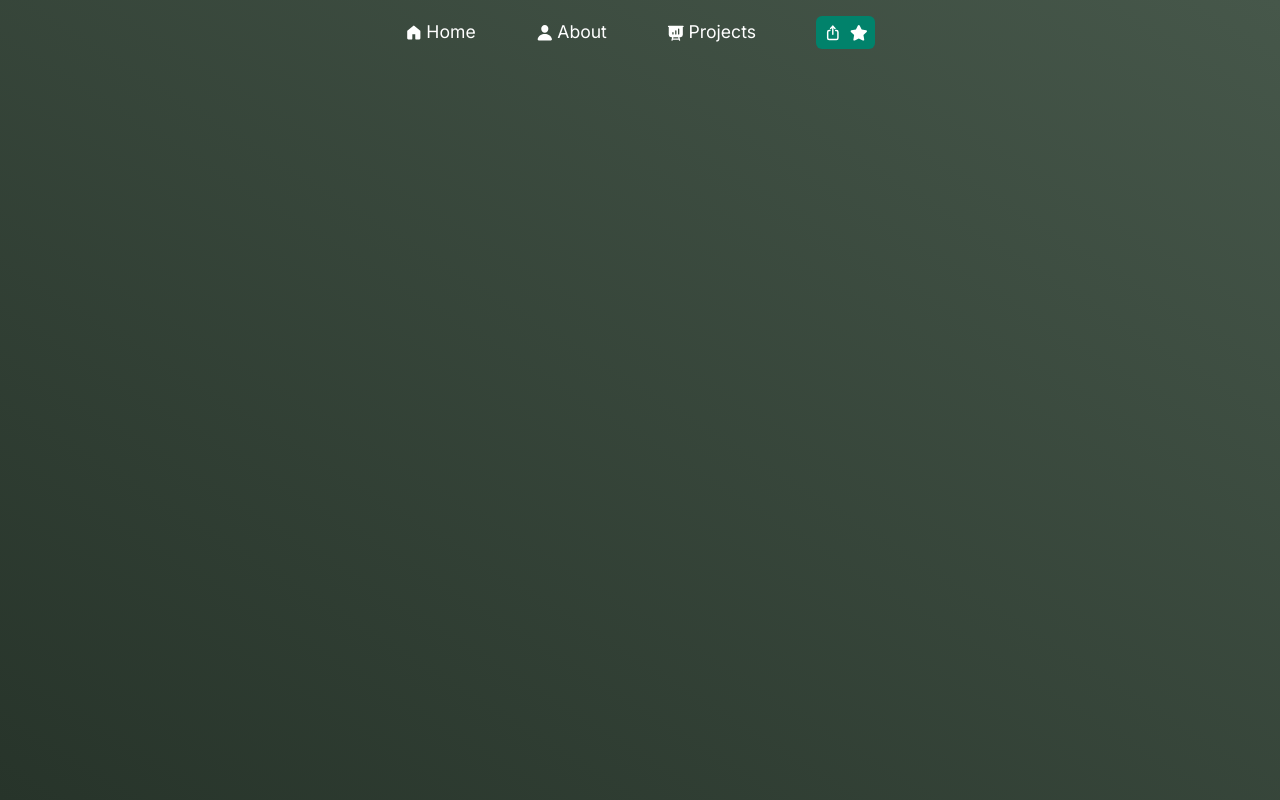
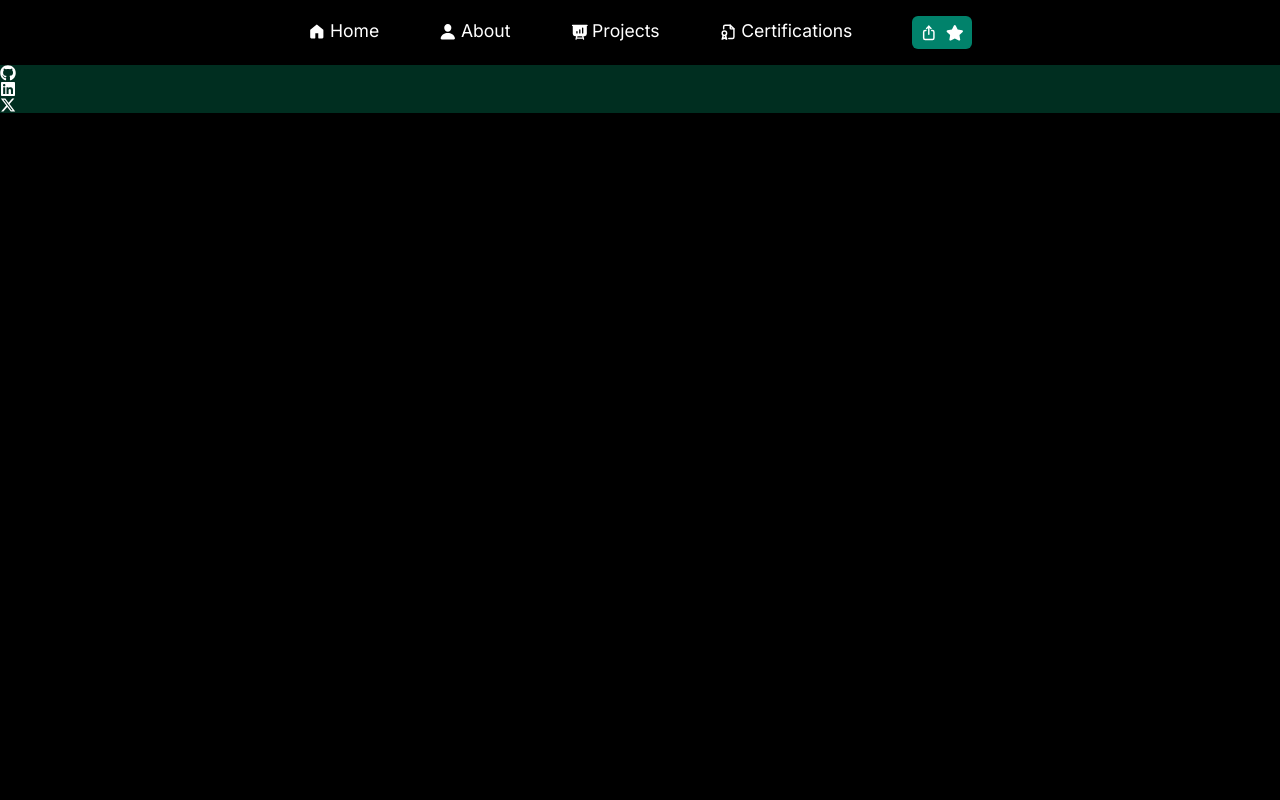
Before and after one commit to danialamin/Portfolio, a Next.js app: page / in a window 1280 px wide. Built offline with nearby package versions, Linux system fonts and the light colour scheme.

Commit message:
before background issues

```diff
--- a/package.json
+++ b/package.json
@@ -9,10 +9,13 @@
     "lint": "next lint"
   },
   "dependencies": {
+    "clsx": "^2.1.1",
+    "framer-motion": "^11.3.21",
     "next": "14.2.5",
     "react": "^18",
     "react-dom": "^18",
-    "react-icons": "^5.2.1"
+    "react-icons": "^5.2.1",
+    "tailwind-merge": "^2.4.0"
   },
   "devDependencies": {
     "@types/node": "^20",
--- a/src/app/layout.tsx
+++ b/src/app/layout.tsx
@@ -8,6 +8,10 @@ import { FaStar } from "react-icons/fa";
 import { Open_Sans } from 'next/font/google'
 import "./globals.css";
 import Link from "next/link";
+import { FaGithub } from "react-icons/fa";
+import { FaLinkedin } from "react-icons/fa";
+import { FaXTwitter } from "react-icons/fa6";
+import { TbFileCertificate } from "react-icons/tb";
 
 const openSans = Open_Sans({ subsets: ['latin'], weight: '400', variable: '--font-open-sans' })
 
@@ -23,18 +27,22 @@ export default function RootLayout({
 }: Readonly<{
   children: React.ReactNode;
 }>) {
-  // #3d4c41
   return (
     <html lang="en">
-      <body className={`${inter.className} ${openSans.variable} open-sans min-h-screen flex flex-col bg-gradient-to-bl from-[#46574a] to-[#27342a]`}>
+      <body className={`${inter.className} ${openSans.variable} open-sans min-h-screen flex flex-col bg-[black] text-white`}>
         <header className="flex gap-[60px] h-[65px] items-center justify-center">
-          <Link href="/"><div className="flex gap-1 items-center text-[white] text-[1.1rem]"><GoHomeFill />Home</div></Link>
-          <Link href="/about"><div className="flex gap-1 items-center text-[white] text-[1.1rem]"><IoPerson />About</div></Link>
-          <Link href="/projects"><div className="flex gap-1 items-center text-[white] text-[1.1rem]"><HiMiniPresentationChartBar />Projects</div></Link>
-          <Link href="/share"><div className="flex gap-2 items-center text-[white] text-[1.1rem] bg-shinyGreen px-2 py-2 rounded-md"><TbShare2 /><FaStar /></div></Link>
+          <Link href="/"><div className="flex gap-1 items-center text-[white] text-[1.1rem] border-b-2 border-transparent hover:border-shinyGreen transition-all duration-300"><GoHomeFill />Home</div></Link>
+          <Link href="/about"><div className="flex gap-1 items-center text-[white] text-[1.1rem] border-b-2 border-transparent hover:border-shinyGreen transition-all duration-300"><IoPerson />About</div></Link>
+          <Link href="/projects"><div className="flex gap-1 items-center text-[white] text-[1.1rem] border-b-2 border-transparent hover:border-shinyGreen transition-all duration-300"><HiMiniPresentationChartBar />Projects</div></Link>
+          <Link href="/certificates"><div className="flex gap-1 items-center text-[white] text-[1.1rem] border-b-2 border-transparent hover:border-shinyGreen transition-all duration-300"><TbFileCertificate />Certifications</div></Link>
+          <Link href="https://github.com/danialamin/Portfolio" target="_blank"><div className="flex gap-2 items-center text-[white] text-[1.1rem] bg-shinyGreen px-2 py-2 rounded-md"><TbShare2 /><FaStar /></div></Link>
         </header>
         {children}
-        <footer></footer>
+        <footer className="bg-darkGreen">
+          <Link href="https://github.com/danialamin" target="_blank" className=""><FaGithub/></Link>
+          <Link href="https://www.linkedin.com/in/danial-amin-a9796b1b2?lipi=urn%3Ali%3Apage%3Ad_flagship3_profile_view_base_contact_details%3BBKEcCjtaQWatVHXtyCldmA%3D%3D" target="_blank"><FaLinkedin/></Link>
+          <Link href="https://x.com/amin_dania40798" target="_blank"><FaXTwitter /></Link>
+        </footer>
       </body>
     </html>
   );
--- a/src/app/page.tsx
+++ b/src/app/page.tsx
@@ -2,6 +2,8 @@ import Image from "next/image";
 
 export default function Home() {
   return (
-    <div></div>
+    <div>
+
+    </div>
   );
 }
--- a/tailwind.config.ts
+++ b/tailwind.config.ts
@@ -14,7 +14,8 @@ const config: Config = {
           "conic-gradient(from 180deg at 50% 50%, var(--tw-gradient-stops))",
       },
       colors: {
-        shinyGreen: '#01826B'
+        shinyGreen: '#01826B',
+        darkGreen: '#002E20',
       }
     },
   },
```
Also changed, not shown: 1 other file (tests, documents, lock files or other folders).
